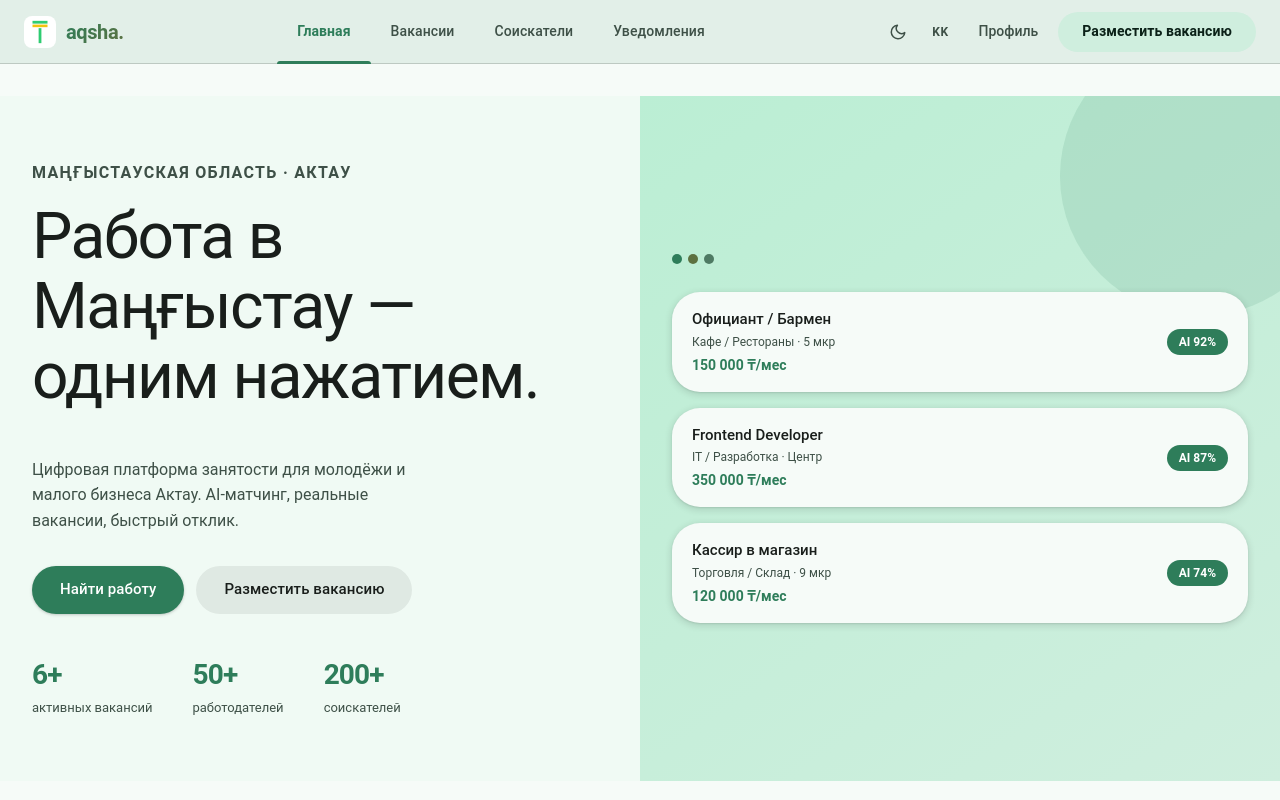
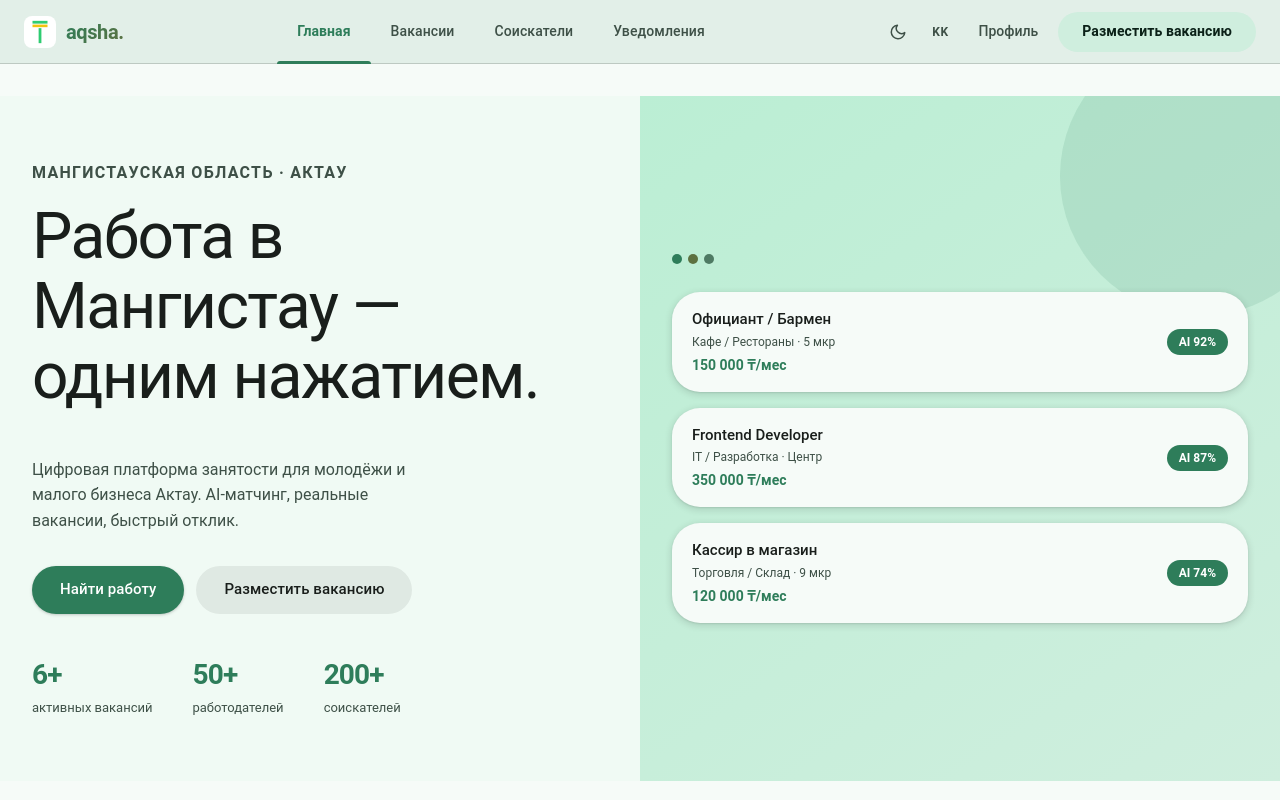
Before and after one commit to samenov01/aqsha-project, a React (Vite) app in the folder client/: page / in a window 1280 px wide. Shown: the top 800 px of the page. Built offline with nearby package versions, Linux system fonts and the light colour scheme; no server answers.

Commit message:
Revert Мангистау in Russian/TSX files — Маңғыстау only in Kazakh (kk.ts)

```diff
--- a/client/src/i18n/ru.ts
+++ b/client/src/i18n/ru.ts
@@ -29,7 +29,7 @@ export const ru = {
   "theme.appearance": "Оформление",
 
   // HomePage
-  "home.hero.title": "Работа в Маңғыстау — одним нажатием.",
+  "home.hero.title": "Работа в Мангистау — одним нажатием.",
   "home.hero.subtitle": "Цифровая платформа занятости для молодёжи и малого бизнеса Актау. AI-матчинг, реальные вакансии, быстрый отклик.",
   "home.hero.cta": "Найти работу",
   "home.hero.post": "Разместить вакансию",
@@ -47,7 +47,7 @@ export const ru = {
   "home.employers.title": "Для работодателей",
   "home.employers.subtitle": "Разместите вакансию за 2 минуты. AI подберёт лучших кандидатов — из кафе, мастерских, IT-компаний и строительных бригад Актау.",
   "home.employers.cta": "Разместить вакансию",
-  "home.footer.desc": "Цифровая платформа занятости\nдля молодёжи и малого бизнеса Маңғыстауской области.",
+  "home.footer.desc": "Цифровая платформа занятости\nдля молодёжи и малого бизнеса Мангистауской области.",
   "home.footer.service": "Платформа",
   "home.footer.service.home": "Главная",
   "home.footer.service.publish": "Разместить вакансию",
@@ -101,7 +101,7 @@ export const ru = {
   "facecamera.login.title": "Войти",
 
   // MarketPage (Вакансии)
-  "market.title": "Вакансии Маңғыстауской области",
+  "market.title": "Вакансии Мангистауской области",
   "market.eyebrow": "Найти работу",
   "market.reset": "Сбросить фильтры",
   "market.show_all": "Показывать все",
@@ -163,7 +163,7 @@ export const ru = {
 
   // ServicesPage (Соискатели)
   "services.eyebrow": "Соискатели",
-  "services.title": "Активные соискатели Маңғыстау",
+  "services.title": "Активные соискатели Мангистау",
   "services.create_btn": "Создать анкету",
   "services.login_btn": "Войти, чтобы создать анкету",
   "services.search.placeholder": "Имя, навык, должность...",
--- a/client/src/pages/AiMatchPage.tsx
+++ b/client/src/pages/AiMatchPage.tsx
@@ -72,7 +72,7 @@ export function AiMatchPage({ token }: AiMatchPageProps) {
             Войдите, чтобы получить AI-рекомендации
           </p>
           <p className="muted" style={{ marginBottom: "1.5rem" }}>
-            Укажите навыки в профиле — AI автоматически подберёт вакансии Маңғыстау, подходящие именно вам.
+            Укажите навыки в профиле — AI автоматически подберёт вакансии Мангистау, подходящие именно вам.
           </p>
           <Link to="/profile" className="primary">Войти / Зарегистрироваться</Link>
         </div>
--- a/client/src/pages/HomePage.tsx
+++ b/client/src/pages/HomePage.tsx
@@ -16,7 +16,7 @@ export function HomePage({ ads }: HomePageProps) {
       <section className="landing-hero">
         <div className="landing-copy">
           <p className="eyebrow" style={{ marginBottom: "1rem" }}>
-            Маңғыстауская область · Актау
+            Мангистауская область · Актау
           </p>
           <h1>{t("home.hero.title")}</h1>
           <p style={{ marginTop: "1.25rem" }}>{t("home.hero.subtitle")}</p>
--- a/client/src/pages/NewsPage.tsx
+++ b/client/src/pages/NewsPage.tsx
@@ -22,9 +22,9 @@ export function NewsPage() {
   return (
     <section className="section-grid">
       <div>
-        <p className="eyebrow">Маңғыстауская область · Актау</p>
+        <p className="eyebrow">Мангистауская область · Актау</p>
         <h1>Жаңалықтар</h1>
-        <p className="muted">Новости региона и рынка труда Маңғыстауской области</p>
+        <p className="muted">Новости региона и рынка труда Мангистауской области</p>
       </div>
 
       {loading && <p className="muted">Загрузка новостей...</p>}
@@ -58,7 +58,7 @@ export function NewsPage() {
 
       {!loading && (
         <p className="muted" style={{ fontSize: "0.8rem", marginTop: "1rem" }}>
-          Платформа aqsha — Актау, Маңғыстауская область
+          Платформа aqsha — Актау, Мангистауская область
         </p>
       )}
     </section>
```
